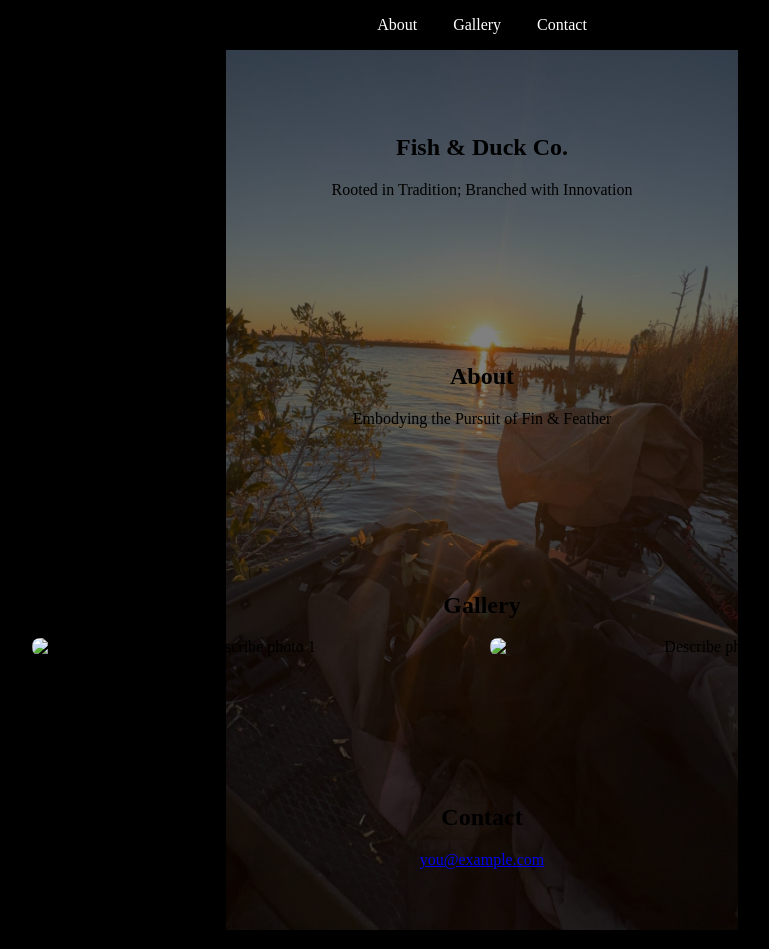
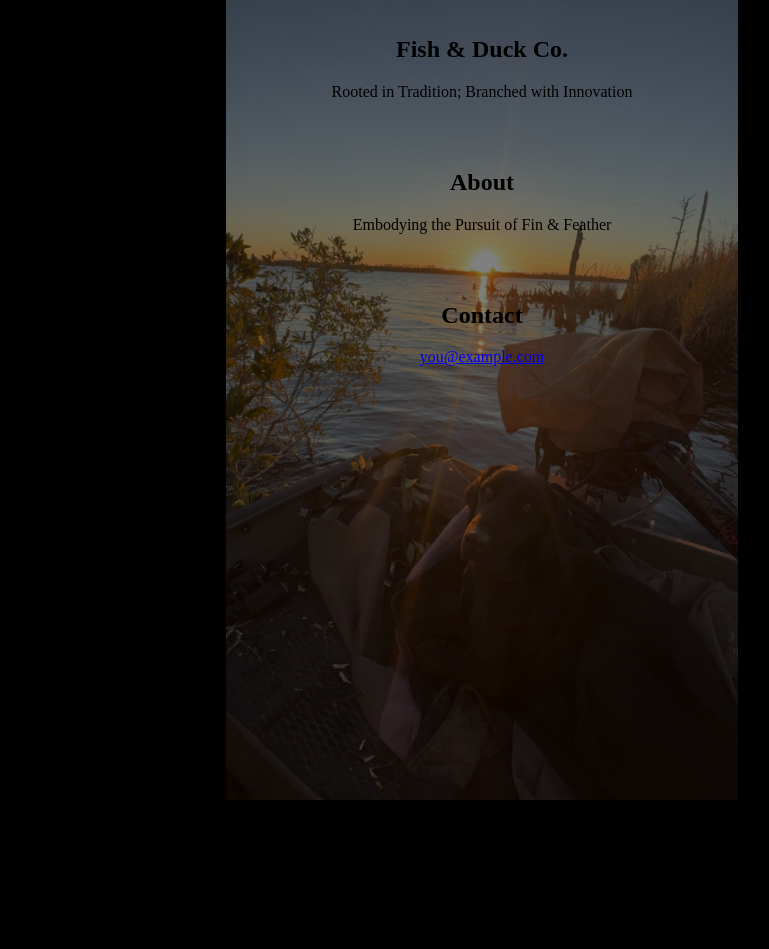
Before and after one commit to cahynonjones27-hash/mysite, a plain HTML site: page index.html in a window 1280 px wide. Shown: the whole page, without its empty margins (158-927 px from the left). After the commit the page ends 800 px from the top, so only its background shows below. Drawn offline with Linux system fonts and the light colour scheme.

Commit message:
Remove gallery section and update section padding
Removed the gallery section and adjusted section padding.

```diff
--- a/index.html
+++ b/index.html
@@ -10,17 +10,12 @@
     body { margin: 0; font-family: Times New Roman, sans-serif; color: #000; background: linear-gradient(rgba(0,0,0,0.5), rgba(0,0,0,0.5)), url("Ivy-on-boat-background.jpg") center / 40% no-repeat fixed; background-color:#000; }
     nav { position: sticky; top: 0; background: #000; padding: 1rem; text-align: center; }
     nav a { margin: 0 1rem; text-decoration: none; color: #fff; }
-    section { padding: 4rem 1.5rem; max-width: 900px; margin: auto; text-align: center;}
+    section { padding: 1rem 1.5rem; max-width: 900px; margin: auto; text-align: center;}
     img { max-width: 100%; height: auto; border-radius: 8px; }
     .gallery { display: grid; grid-template-columns: repeat(auto-fit, minmax(250px, 1fr)); gap: 1rem; }
   </style>
 </head>
 <body>
-  <nav>
-    <a href="#about">About</a>
-    <a href="#gallery">Gallery</a>
-    <a href="#contact">Contact</a>
-  </nav>
 
   <section id="hero">
     <h1>Fish & Duck Co. </h1>
@@ -32,14 +27,6 @@
     <p>Embodying the Pursuit of Fin & Feather</p>
   </section>
 
-  <section id="gallery">
-    <h2>Gallery</h2>
-    <div class="gallery">
-      <img src="photo1.jpg" alt="Describe photo 1">
-      <img src="photo2.jpg" alt="Describe photo 2">
-    </div>
-  </section>
-
   <section id="contact">
     <h2>Contact</h2>
     <p><a href="mailto:you@example.com">you@example.com</a></p>
```
